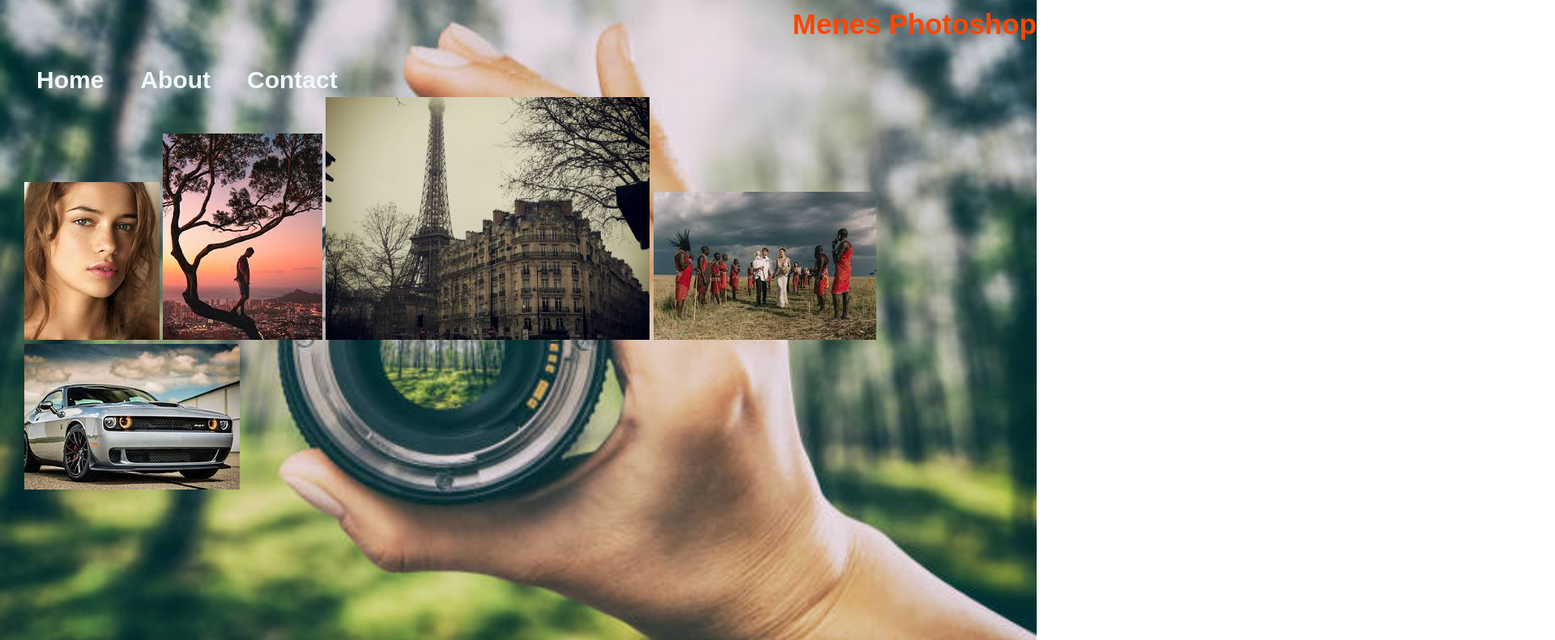
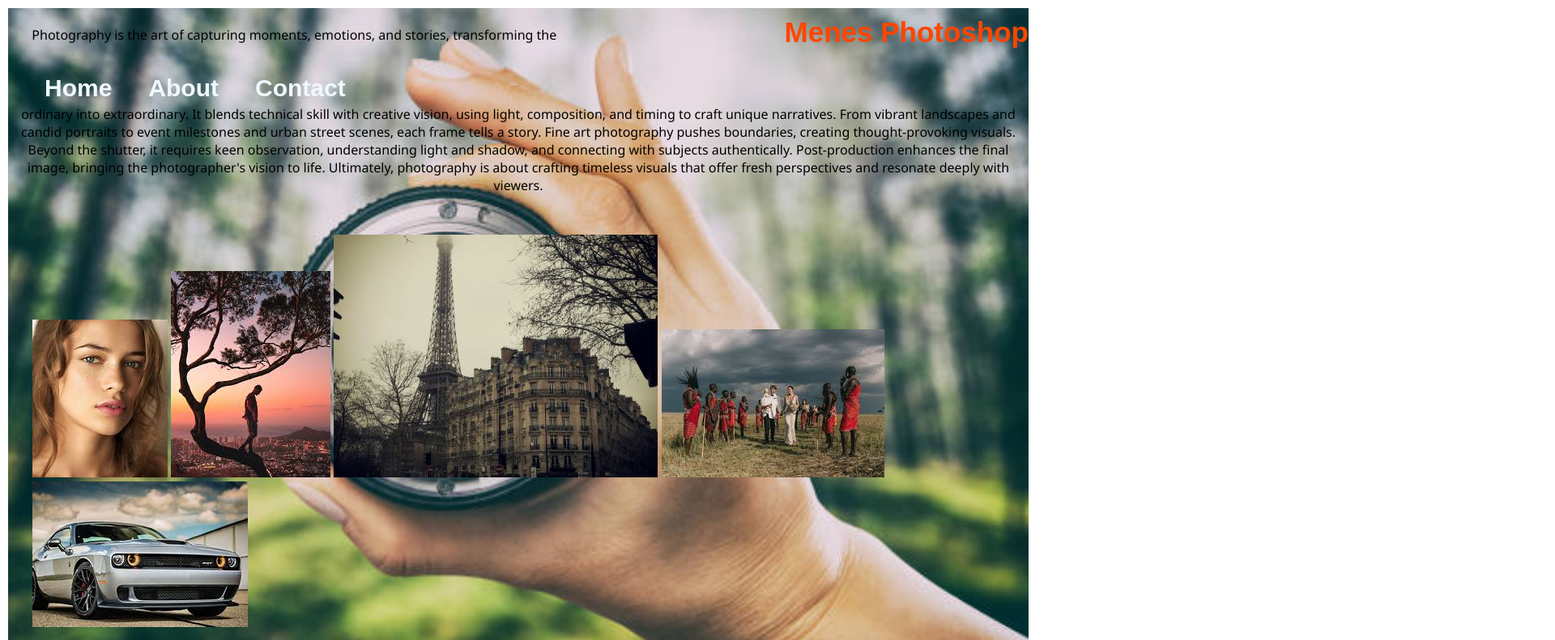
Before and after one commit to geekinryxnn/photography, a plain HTML site: page index.html in a window 1280 px wide. Shown: the top 791 px of the page at 81% size, 1920 px wide, since content can reach past the window. Drawn offline with Linux system fonts and the light colour scheme.

Commit message:
new changes

```diff
--- a/index.html
+++ b/index.html
@@ -19,8 +19,12 @@
              <li><a href="#">Home</a></li>
              <li><a href="#">About</a></li>
              <li><a href="#">Contact</a></li>
-                </ul>
+                </ul><br>
     </div>
+    <br>
+    <p>
+Photography is the art of capturing moments, emotions, and stories, transforming the ordinary into extraordinary. It blends technical skill with creative vision, using light, composition, and timing to craft unique narratives. From vibrant landscapes and candid portraits to event milestones and urban street scenes, each frame tells a story. Fine art photography pushes boundaries, creating thought-provoking visuals. Beyond the shutter, it requires keen observation, understanding light and shadow, and connecting with subjects authentically. Post-production enhances the final image, bringing the photographer's vision to life. Ultimately, photography is about crafting timeless visuals that offer fresh perspectives and resonate deeply with viewers.
+</p>
 
         <div class="row" >
             <div class column="column">
@@ -33,5 +37,15 @@
     </div>
 
 
+
+
+
+
+
+
+
+
+
+
 </body>
 </html>
--- a/style.css
+++ b/style.css
@@ -88,3 +88,16 @@ ul li a:hover{
   margin-top: 50px;  /* Moves the image 10px down */
   padding-left: 20px; /* Moves the content of the image inside */
 }
+
+
+body {
+  display: flex;
+  justify-content: center;
+  align-items: center;
+  height: 100vh; /* Full viewport height */
+  margin: 10px; /* Remove default body margin */
+}
+
+p {
+  text-align: center; /* Center the text inside the paragraph */
+}
```
